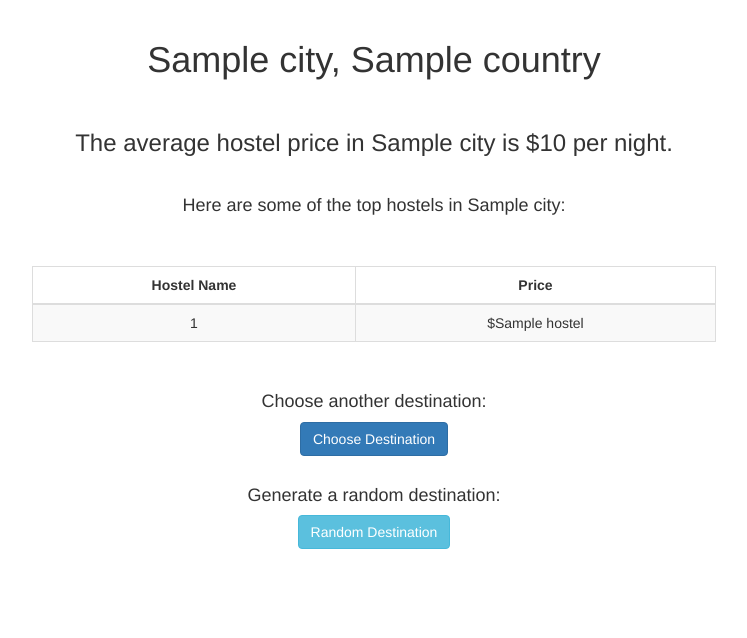
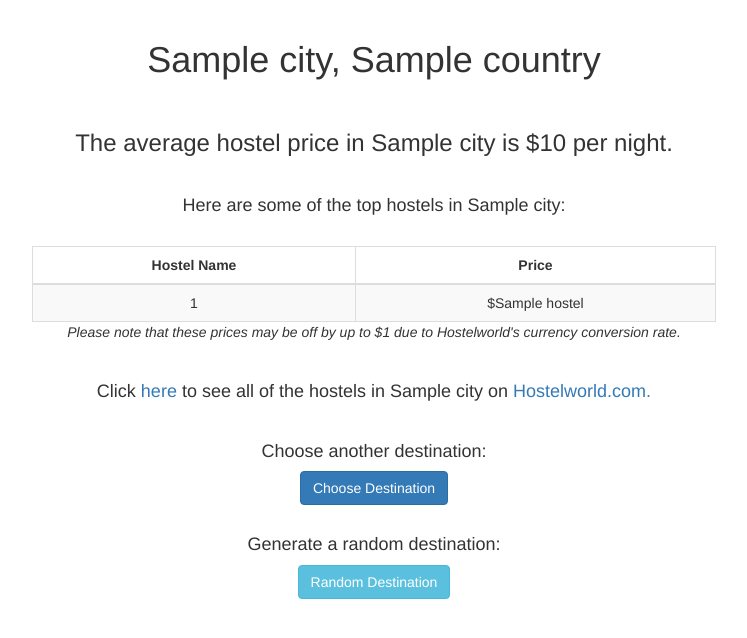
Before and after one commit to rachlpratt/hostelworld-scraper-flaskapp, a Flask app: template app/templates/destination.html in a window 1280 px wide. Shown: the part 52-690 px from the top of the page, without its empty margins (266-1013 px from the left). Run offline with Flask 2, Linux system fonts and the light colour scheme; the template is opened without the code that fills it: most values are stand-ins (such as "Sample title", 1, 10 or a date in 2020); some libraries are stand-ins or nearby versions.

Commit message:
Add link to destination's Hostelworld page, update currency conversion rate

```diff
--- a/app/helpers.py
+++ b/app/helpers.py
@@ -60,7 +60,7 @@ def format_url(city, country, continent):
 
 def convert_eur_to_usd(price):
     # Convert price in EUR to USD
-    conversion_rate = 1.0673
+    conversion_rate = 1.05899
     price = float(price)
     price = int(price * conversion_rate)
     return price
--- a/app/routes.py
+++ b/app/routes.py
@@ -89,4 +89,4 @@ def destination():
         country = "USA"
 
     return render_template('destination.html', title='Destination', hostels=hostels, country=country, city=city,
-                           avg_price=avg_price)
+                           avg_price=avg_price, url=url)
--- a/app/templates/destination.html
+++ b/app/templates/destination.html
@@ -12,7 +12,7 @@
     <h3>The average hostel price in {{ city }} is ${{ avg_price }} per night.</h3>
     <br>
     <h4>Here are some of the top hostels in {{ city }}:</h4>
-    <br><br>
+    <br>
     <table class="table table-striped table-bordered">
     <thead>
         <tr>
@@ -29,11 +29,14 @@
         {% endfor %}
     </tbody>
     </table>
-    <br><br>
+    <p><i>Please note that these prices may be off by up to $1 due to Hostelworld's currency conversion rate.</i></p>
+    <br>
+    <h4>Click <a href="{{ url }}">here</a> to see all of the hostels in {{city}} on <a href="https://www.hostelworld.com">Hostelworld.com.</a></h4>
+    <br>
     <h4>Choose another destination:</h4>
     <a href="{{ url_for('destinations') }}" class="btn btn-primary" role="button">Choose Destination</a>
     <br><br>
     <h4>Generate a random destination:</h4>
     <a href="{{ url_for('random') }}" class="btn btn-info" role="button">Random Destination</a>
-    <br><br>
+    <br><br><br>
 {% endblock %}
```
